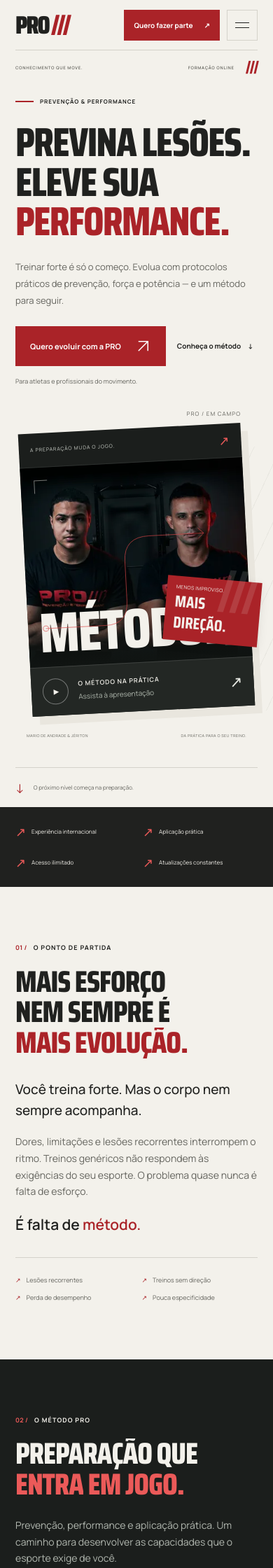
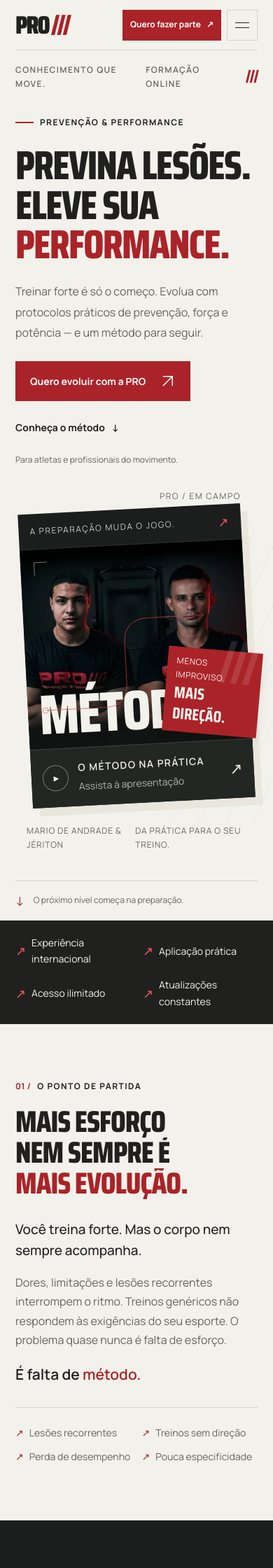
Before and after one commit to yRicke/ProPP, a Django app: page /landing/ in a window 390 px wide. Shown: the top 2240 px of the page at 70% size. Run offline with Django 5.2, Linux system fonts and the light colour scheme.

Commit message:
fix(tipografia): amplia fontes e melhora legibilidade da landing

```diff
--- a/static/css/base.css
+++ b/static/css/base.css
@@ -40,6 +40,10 @@
     --line-light: #ffffff26;
     --font-body: Manrope, Arial, sans-serif;
     --font-display: "Saira Condensed", Impact, "Arial Narrow", sans-serif;
+    --text-body: 1.0625rem;
+    --text-lead: 1.125rem;
+    --text-small: 0.875rem;
+    --text-caption: 0.75rem;
     --container: 1280px;
     --gutter: clamp(22px, 4.5vw, 72px);
     --section-space: clamp(80px, 8.5vw, 132px);
@@ -63,7 +67,7 @@ body {
     background: var(--paper);
     color: var(--ink);
     font-family: var(--font-body);
-    font-size: 15px;
+    font-size: var(--text-body);
     line-height: 1.7;
     -webkit-font-smoothing: antialiased;
 }
@@ -145,7 +149,7 @@ em {
     display: flex;
     align-items: center;
     gap: 12px;
-    font-size: 10px;
+    font-size: var(--text-caption);
     font-weight: 700;
     line-height: 1.5;
     letter-spacing: 0.12em;
@@ -203,7 +207,7 @@ em {
     background: var(--red);
     border: 1px solid var(--red);
     color: #fff;
-    font-size: 12px;
+    font-size: var(--text-small);
     font-weight: 700;
     line-height: 1.4;
     transition:
@@ -227,7 +231,7 @@ em {
 .button--small {
     min-height: 44px;
     padding: 12px 18px;
-    font-size: 11px;
+    font-size: var(--text-small);
     gap: 24px;
 }
 .button--full {
@@ -238,7 +242,7 @@ em {
     align-items: center;
     gap: 16px;
     min-height: 44px;
-    font-size: 12px;
+    font-size: var(--text-small);
     font-weight: 700;
 }
 .text-link::after {
@@ -554,15 +558,14 @@ em {
     }
     .section-heading--split > p {
         max-width: 270px;
-        font-size: 13px;
+        font-size: var(--text-body);
     }
 }
 @media (max-width: 600px) {
     :root {
         --header-height: 72px;
-    }
-    body {
-        font-size: 14px;
+        --text-body: 1rem;
+        --text-lead: 1rem;
     }
     .section-title {
         font-size: clamp(43px, 9vw, 58px);
@@ -577,10 +580,8 @@ em {
     .section-heading--split > p {
         max-width: 100%;
         margin-top: 24px;
-        font-size: 14px;
     }
     .eyebrow {
-        font-size: 9px;
         gap: 9px;
     }
     .brand-word {
@@ -590,12 +591,12 @@ em {
         display: none;
     }
     .header-actions {
-        gap: 10px;
+        gap: 8px;
     }
     .button--small {
-        padding-inline: 13px;
-        font-size: 10px;
-        gap: 16px;
+        padding-inline: 10px;
+        font-size: var(--text-caption);
+        gap: 8px;
     }
     .site-nav.is-open {
         flex-direction: column;
--- a/static/css/landing.css
+++ b/static/css/landing.css
@@ -8,7 +8,7 @@
     justify-content: space-between;
     align-items: center;
     padding-top: 22px;
-    font-size: 8px;
+    font-size: var(--text-caption);
     font-weight: 600;
     letter-spacing: 0.12em;
     color: var(--muted);
@@ -57,13 +57,14 @@
     color: var(--red);
 }
 .hero-description {
-    max-width: 405px;
-    color: var(--muted);
-    font-size: 14px;
+    max-width: 470px;
+    color: var(--muted);
+    font-size: var(--text-lead);
     line-height: 1.85;
 }
 .hero-actions {
     display: flex;
+    flex-wrap: wrap;
     align-items: center;
     gap: 28px;
     margin-top: 30px;
@@ -73,7 +74,7 @@
 }
 .hero-footnote {
     margin-top: 18px;
-    font-size: 10px;
+    font-size: var(--text-caption);
     color: var(--muted);
 }
 .hero-art {
@@ -99,7 +100,7 @@
     position: absolute;
     top: -22px;
     right: 16px;
-    font-size: 8px;
+    font-size: var(--text-caption);
     letter-spacing: 0.13em;
     color: var(--muted);
 }
@@ -119,7 +120,7 @@
     justify-content: space-between;
     align-items: center;
     padding: 15px 20px;
-    font-size: 8px;
+    font-size: var(--text-caption);
     letter-spacing: 0.13em;
     color: #c9cdc6;
     border-bottom: 1px solid #ffffff14;
@@ -224,13 +225,13 @@
 }
 .hero-video strong {
     display: block;
-    font-size: 9px;
+    font-size: var(--text-small);
     font-weight: 600;
     letter-spacing: 0.1em;
 }
 .hero-video small {
     display: block;
-    font-size: 10px;
+    font-size: var(--text-small);
     color: #adb5ab;
     margin-top: 3px;
 }
@@ -259,7 +260,7 @@
     pointer-events: none;
 }
 .hero-art__stamp > span:first-child {
-    font-size: 7px;
+    font-size: var(--text-caption);
     letter-spacing: 0.05em;
 }
 .hero-art__stamp strong {
@@ -280,9 +281,10 @@
 .hero-art__caption {
     display: flex;
     justify-content: space-between;
+    gap: 16px;
     margin-top: 34px;
     padding-inline: 2px;
-    font-size: 6.5px;
+    font-size: var(--text-caption);
     letter-spacing: 0.07em;
     color: var(--muted);
 }
@@ -292,7 +294,7 @@
     align-items: center;
     border-top: 1px solid var(--line);
     padding-block: 20px;
-    font-size: 9px;
+    font-size: var(--text-caption);
     color: var(--muted);
 }
 .hero-bottom > a {
@@ -323,7 +325,7 @@
     display: flex;
     gap: 15px;
     align-items: center;
-    font-size: 10px;
+    font-size: var(--text-small);
 }
 .course-strip i {
     font-style: normal;
@@ -368,7 +370,7 @@
     margin-top: 28px;
     padding-top: 24px;
     border-top: 1px solid var(--line);
-    font-size: 10px;
+    font-size: var(--text-small);
 }
 .problem-list > span::before {
     content: "↗";
@@ -1148,10 +1152,8 @@
     .hero-actions .button {
         padding-inline: 17px;
         gap: 18px;
-        font-size: 11px;
     }
     .hero-actions .text-link {
-        font-size: 10px;
         gap: 10px;
     }
     .hero-art__stamp {
@@ -1159,9 +1161,6 @@
         bottom: 97px;
         width: 145px;
     }
-    .hero-art__caption {
-        font-size: 6px;
-    }
     .manifesto-grid {
         gap: 65px;
     }
@@ -1192,9 +1191,6 @@
         flex-direction: column;
         align-items: flex-start;
         gap: 6px;
-    }
-    .hero-description {
-        font-size: 12px;
     }
     .hero-board__image {
         height: 300px;
@@ -1285,7 +1281,6 @@
         margin-block: 24px;
     }
     .hero-description {
-        font-size: 14px;
         max-width: 440px;
     }
     .hero-actions {
@@ -1294,11 +1289,7 @@
         gap: 25px;
     }
     .hero-actions .button {
-        font-size: 12px;
         padding: 16px 20px;
-    }
-    .hero-actions .text-link {
-        font-size: 11px;
     }
     .hero-art {
         max-width: 500px;
@@ -1316,7 +1307,6 @@
     }
     .hero-art__caption {
         flex-direction: row;
-        font-size: 6.5px;
     }
     .hero-bottom__note {
         display: none;
@@ -1326,9 +1316,6 @@
         grid-template-columns: 1fr 1fr;
         gap: 15px 28px;
     }
-    .course-strip__inner > span {
-        font-size: 9px;
-    }
     .manifesto-grid {
         grid-template-columns: 1fr;
         gap: 30px;
@@ -1459,20 +1442,15 @@
 @media (max-width: 600px) {
     .hero-topline {
         padding-top: 18px;
-        font-size: 6px;
     }
     .hero-grid {
         padding-block: 35px 40px;
-    }
-    .hero-copy > .eyebrow {
-        font-size: 8px;
     }
     .hero-title {
         font-size: clamp(45px, 14.85vw, 77px);
         line-height: 0.98;
     }
     .hero-description {
-        font-size: 13px;
         max-width: 365px;
     }
     .hero-actions {
@@ -1482,14 +1460,9 @@
     }
     .hero-actions .button {
         min-height: 54px;
-        font-size: 11px;
         gap: 20px;
     }
-    .hero-actions .text-link {
-        font-size: 10px;
-    }
     .hero-footnote {
-        font-size: 9px;
         margin-top: 14px;
     }
     .hero-art {
@@ -1501,7 +1474,6 @@
     }
     .hero-board__header {
         padding-inline: 16px;
-        font-size: 7px;
     }
     .hero-board__image {
         height: clamp(260px, 73vw, 370px);
@@ -1520,7 +1492,6 @@
         font-size: 23px;
     }
     .hero-art__caption {
-        font-size: 5.5px;
         margin-top: 30px;
         gap: 6px;
     }
@@ -1529,14 +1500,12 @@
     }
     .hero-bottom {
         padding-block: 12px;
-        font-size: 8px;
     }
     .course-strip__inner {
         gap: 13px 18px;
         padding-block: 20px;
     }
     .course-strip__inner > span {
-        font-size: 8px;
         gap: 8px;
     }
     .manifesto-copy .lead {
@@ -1544,7 +1513,6 @@
     }
     .problem-list {
         gap: 10px 15px;
-        font-size: 9px;
     }
     .method-photo {
         height: 370px;
```
Also changed, not shown: other parts of static/css/base.css (+10 -11 lines), other parts of static/css/landing.css (+42 -75 lines).
